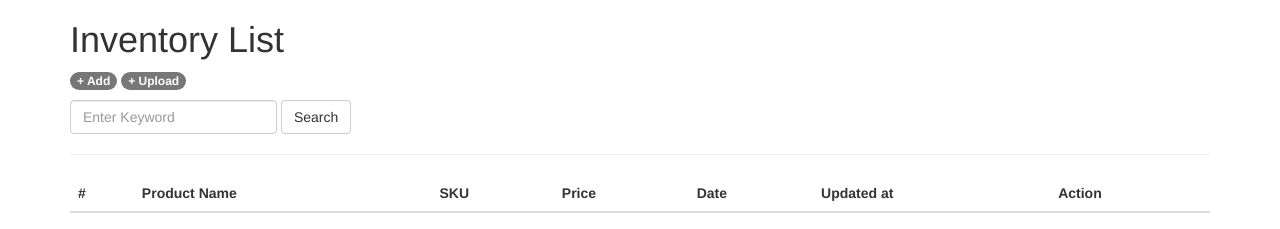
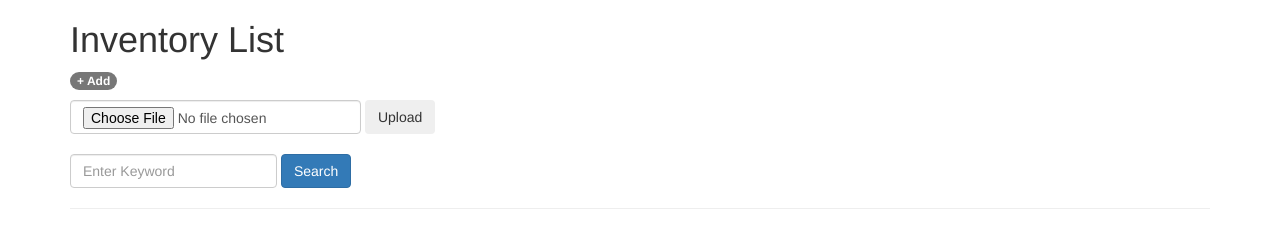
Before and after one commit to TechStuffBoy/store_tiger, a Django app: page /inventory/ in a window 1280 px wide. Shown: the part 52-281 px from the top of the page. Run offline with Django 3.2, Linux system fonts and the light colour scheme; data that the repository does not hold is empty.

Commit message:
Add upload csv functionality.

```diff
--- a/inventory/urls.py
+++ b/inventory/urls.py
@@ -7,4 +7,5 @@ urlpatterns = [
     path('<int:pk>/', views.InventoryDetail.as_view(), name='inventory-detail'),
     path('add/', views.InventoryAdd.as_view(), name='inventory-add'),
     path('edit/<int:pk>/', views.InventoryEdit.as_view(), name='inventory-edit'),
+    path('upload-csv/', views.upload_csv, name='upload-csv'),
 ]
--- a/inventory/views.py
+++ b/inventory/views.py
@@ -1,9 +1,13 @@
+from django.db import IntegrityError
+from django.http import HttpResponse, HttpResponseRedirect
 from django.shortcuts import render
 from django.views.generic import TemplateView, ListView, DetailView, CreateView, UpdateView
 from django.urls import reverse
 from django.db.models import Q
+from django.contrib import messages
 
 from inventory.models import Inventory
+
 
 
 # Create your views here.
@@ -50,5 +54,38 @@ class InventoryEdit(UpdateView):
             kwargs={'pk':self.kwargs['pk']}
         )
 
-def upload_csv_and_create(request):
-    pass
+def upload_csv(request):
+    if request.method == 'POST':
+        print('came here')
+
+        # Process the file
+        # print(request.FILES)
+        csv_file = request.FILES["csv_file"]
+        if not csv_file.name.endswith('.csv'):
+            messages.error(request,'File is not CSV type')
+            return HttpResponseRedirect(reverse("inventory-list"))
+
+        file_data = csv_file.read().decode("utf-8")
+        lines = file_data.split("\n")
+        lines = [line.strip() for line in lines]
+        print(lines)
+
+        # Loop through the list and append to the model
+        for line in lines:
+            fields = line.split(',')
+            print(fields)
+            try:
+                _ , created = Inventory.objects.update_or_create(
+                    product_name=fields[0],
+                    sku=fields[1],
+                    price=fields[2],
+                )
+            except IntegrityError as e:
+                messages.warning(request, f"{line} already there.. Please correct and try again!")
+                return HttpResponseRedirect(reverse("inventory-list"))
+
+        messages.success(request, 'Successfully created/updated all the entries')
+
+
+        # Send the redirect to the inventory-list
+        return HttpResponseRedirect(reverse("inventory-list"))
--- a/templates/_base.html
+++ b/templates/_base.html
@@ -20,6 +20,13 @@
         <!-- Add navbar -->
         {% include "_nav.html" %}
 
+        <!-- Show any messages -->
+        {% if messages %}
+          {% for message in messages %}
+              <div class="alert {% if message.tags %}alert-{{ message.tags }}{% endif %}">{{ message }}<button type="button" class="close" data-dismiss="alert" aria-label="Close"><span aria-hidden="true">&times;</span></button></div>
+          {% endfor %}
+        {% endif %}
+
         <!-- Add other contents -->
         {% block content %}
 
--- a/templates/inventory/inventory_list.html
+++ b/templates/inventory/inventory_list.html
@@ -4,18 +4,23 @@
 
 {% block content %}
     <h1>Inventory List</h1>
-    <p class="float-right"> <a href="{% url 'inventory-add' %}" class="badge badge-danger">+ Add</a> <span><a href="{% url 'inventory-add' %}" class="badge badge-danger">+ Upload</a></span></p>
+    <!-- <p class="float-right"> <a href="{% url 'inventory-add' %}" class="badge badge-danger">+ Add</a> <span><a href="{% url 'inventory-add' %}" class="badge badge-danger">+ Upload</a></span></p> -->
+    <p> <a href="{% url 'inventory-add' %}" class="badge badge-danger">+ Add</a>
+        <span>
+            <form action="{% url 'upload-csv' %}" method="post" enctype="multipart/form-data" class="form-inline"> {% csrf_token %}
+                <input type="file" name="csv_file" id="csv_file" required="True" class="form-control">
+                <input type="submit" value="Upload" class="btn btn-secondary">
+            </form>
+        </span>
+    <br>
+    <span class="d-inline-block">
+        <form action="" method="get" class="form-inline">
+            <input type="text" name="q" placeholder="Enter Keyword" value="{{ request.GET.q }}" class="form-control">
+            <input type="submit" value="Search" class="btn btn-primary">
+        </form>
+    </span>
 
-    <form action="" method="get" class="form-inline">
-        <input type="text" name="q" placeholder="Enter Keyword" value="{{ request.GET.q }}" class="form-control">
-        <!-- <select name="filter" class="form-control">
-            <option value="all">All</option>
-            <option value="people">People</option>
-            <option value="certification">Certification</option>
-            <option value="skillset">Skillset</option>
-        </select> -->
-        <input type="submit" value="Search" class="btn btn-default">
-    </form>
+</p>
 
     <hr>
 
```
